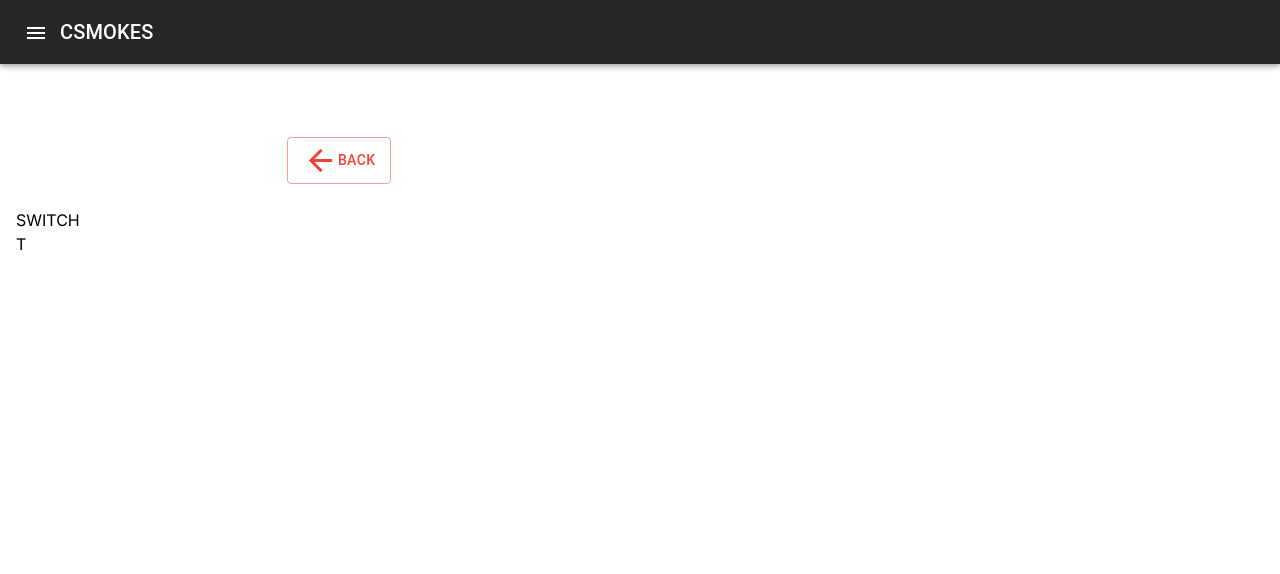
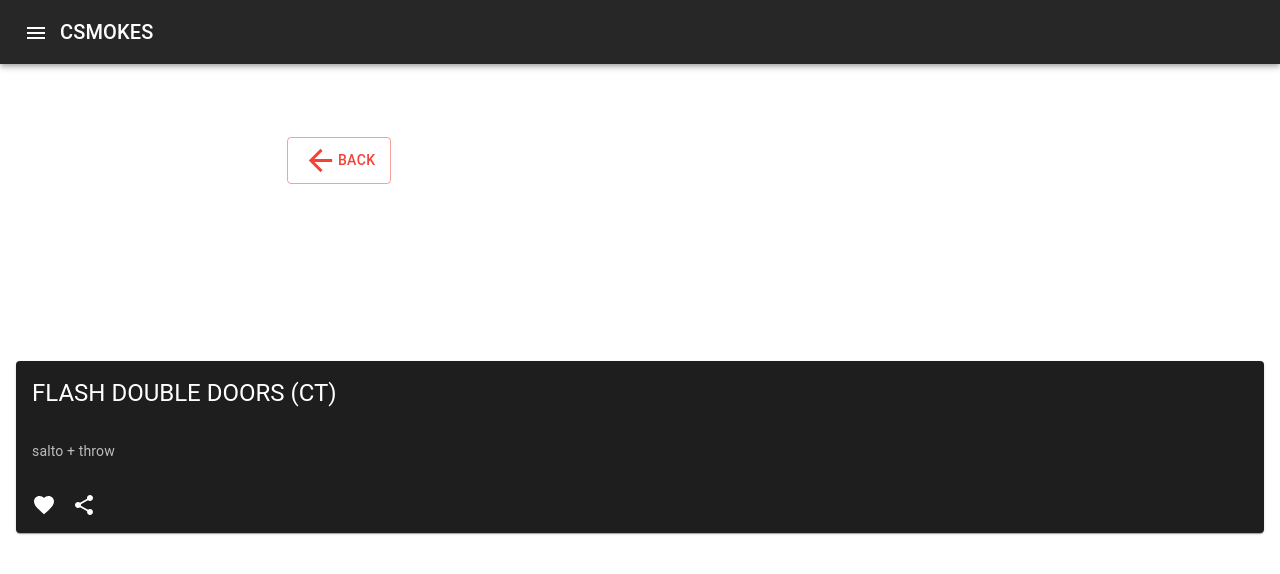
Before and after one commit to Radwtsm/cshelper, a Next.js app: page /dust in a window 1280 px wide. Shown: the top 574 px of the page. Built offline with nearby package versions, Linux system fonts and the light colour scheme.

Commit message:
removed team selection

```diff
--- a/app/[map]/page.js
+++ b/app/[map]/page.js
@@ -37,7 +37,7 @@ const Page = ({ params }) => {
   let [filters, setFilters] = useState({
     title: "",
     utility: "",
-    side: "T",
+    side: "",
   });
 
   function switchSide() {
@@ -66,10 +66,10 @@ const Page = ({ params }) => {
       </Typography>
       </div>
 
-      <button onClick={switchSide}>SWITCH</button>
+      {/* <button onClick={switchSide}>SWITCH</button>
       <p className={`${filters.side === "T" ? "brown-300" : "blue-500"}`}>
         {filters.side}
-      </p>
+      </p> */}
       <NadeFilter filters={filters} set={setFilters} />
 
       <div className="flex flex-row">
@@ -92,7 +92,7 @@ const Page = ({ params }) => {
           .filter(
             (el) =>
               el.title.toLowerCase().includes(filters.title.toLowerCase()) &&
-              el.side.toLowerCase() === filters.side.toLowerCase() &&
+              // el.side.toLowerCase() === filters.side.toLowerCase() &&
               el.utility.includes(filters.utility)
           )
           .map((el) => (
```
